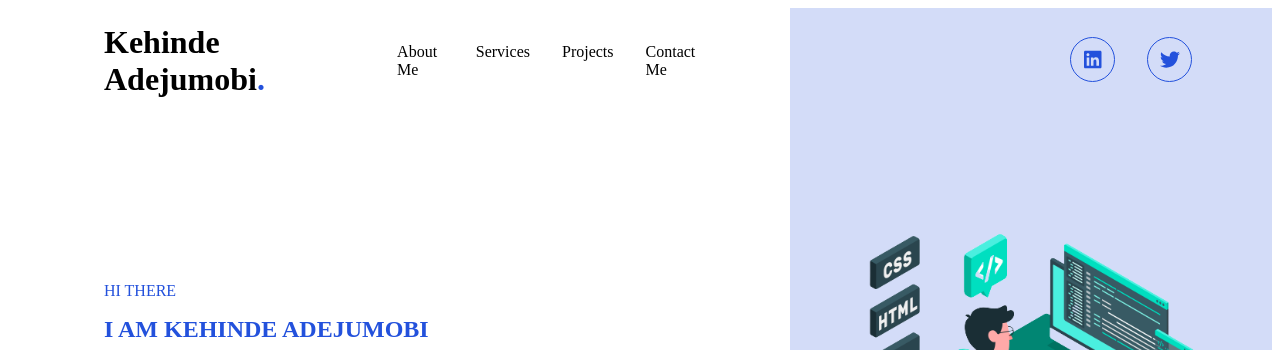
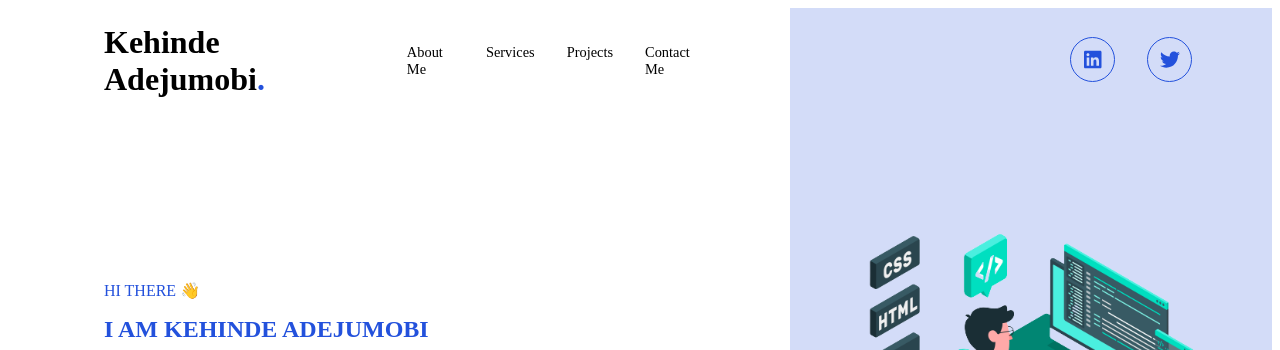
Before and after one commit to Perception12/Portfolio, a React (Create React App) app: page / in a window 1280 px wide. Shown: the top 350 px of the page. Built offline with nearby package versions, Linux system fonts and the light colour scheme; the HTML template or start-up script is replaced by a standard one.

Commit message:
update code

```diff
--- a/src/components/Hero/Hero.jsx
+++ b/src/components/Hero/Hero.jsx
@@ -10,7 +10,7 @@ const Hero = ({tLink, lnLink}) => {
     <div className="hero">
       <Nav tLink={tLink} lnLink={lnLink} />
       <div className="hero-l">
-        <span className="greeting">Hi There</span>
+        <span className="greeting">Hi There 👋</span>
         <div className="name">I am kehinde Adejumobi</div>
         <div className="title">
           A Frontend Developer, Embedded Software Engineer and Content
--- a/src/styles/Nav.css
+++ b/src/styles/Nav.css
@@ -31,6 +31,7 @@
 }
 
 .menu>li {
+    font-size: 0.9rem;
     transition: all 200ms ease-in;
 }
 
```
